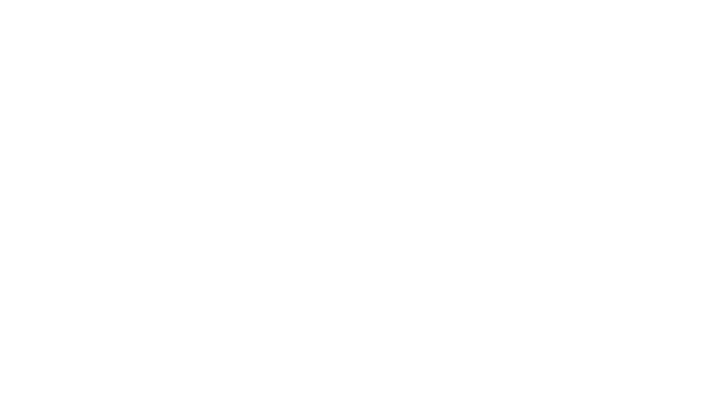
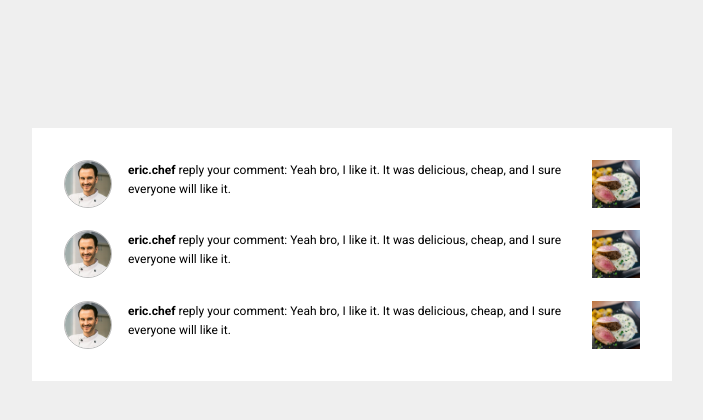
Before and after one commit to gattigaga/kilogram-frontend, a React (Create React App) app: page /notifications in a window 1280 px wide. Shown: the top 420 px of the page, without its empty margins (288-991 px from the left). Built offline with nearby package versions, Linux system fonts and the light colour scheme.

Commit message:
Create Notifications page

```diff
--- a/src/App.js
+++ b/src/App.js
@@ -19,6 +19,7 @@
 
 import Home from "./pages/Home";
 import Profile from "./pages/Profile";
+import Notifications from "./pages/Notifications";
 
 library.add([
   // Solid
@@ -44,6 +45,7 @@
     <Container>
       <Route path="/" component={Home} exact />
       <Route path="/@:username" component={Profile} />
+      <Route path="/notifications" component={Notifications} />
     </Container>
   </Router>
 );
--- /dev/null
+++ b/src/pages/Notifications.js
@@ -0,0 +1,99 @@
+import React, { Component } from "react";
+import { Helmet } from "react-helmet";
+import styled from "styled-components";
+import PropTypes from "prop-types";
+import "typeface-roboto";
+
+import NotificationList from "../components/NotificationList";
+import imgAvatar from "../assets/images/avatar.jpeg";
+import imgSteak from "../assets/images/steak.jpeg";
+
+const Container = styled.div`
+  padding-top: 54px;
+  background: #efefef;
+  min-height: 100vh;
+
+  @media screen and (min-width: 640px) {
+    padding-top: 128px;
+    padding-bottom: 64px;
+  }
+`;
+
+const Wrapper = styled.div`
+  width: 100%;
+  margin: auto;
+
+  @media screen and (min-width: 640px) {
+    width: 640px;
+  }
+`;
+
+const Detail = styled.div`
+  background: white;
+  padding: 16px;
+  padding-bottom: 1px;
+
+  @media screen and (min-width: 640px) {
+    padding: 32px;
+    padding-bottom: 10px;
+  }
+`;
+
+class Notifications extends Component {
+  constructor(props) {
+    super(props);
+
+    this.state = {
+      items: [
+        {
+          id: "1",
+          avatar: imgAvatar,
+          username: "eric.chef",
+          image: imgSteak,
+          text:
+            "reply your comment: Yeah bro, I like it. It was delicious, cheap, and I sure everyone will like it.",
+          to: "/@eric.chef/135645/3423"
+        },
+        {
+          id: "2",
+          avatar: imgAvatar,
+          username: "eric.chef",
+          image: imgSteak,
+          text:
+            "reply your comment: Yeah bro, I like it. It was delicious, cheap, and I sure everyone will like it.",
+          to: "/@eric.chef/135645/3423"
+        },
+        {
+          id: "3",
+          avatar: imgAvatar,
+          username: "eric.chef",
+          image: imgSteak,
+          text:
+            "reply your comment: Yeah bro, I like it. It was delicious, cheap, and I sure everyone will like it.",
+          to: "/@eric.chef/135645/3423"
+        }
+      ]
+    };
+  }
+
+  render() {
+    const { items } = this.state;
+
+    return (
+      <Container>
+        <Helmet>
+          <title>Kilogram | Notifications</title>
+        </Helmet>
+        <Wrapper>
+          <Detail>
+            <NotificationList items={items} />
+          </Detail>
+        </Wrapper>
+      </Container>
+    );
+  }
+}
+
+Notifications.propTypes = {};
+
+export default Notifications;
```
